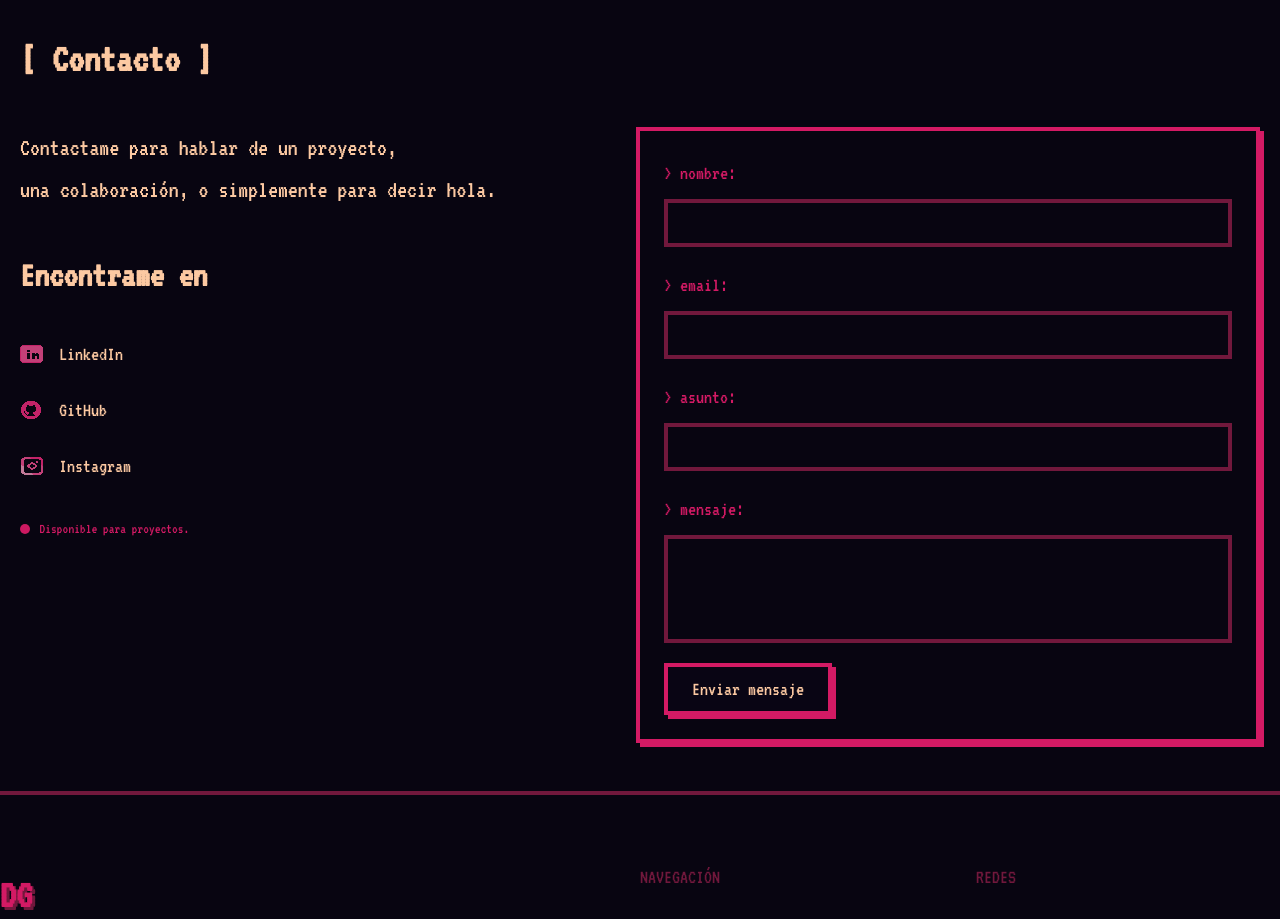
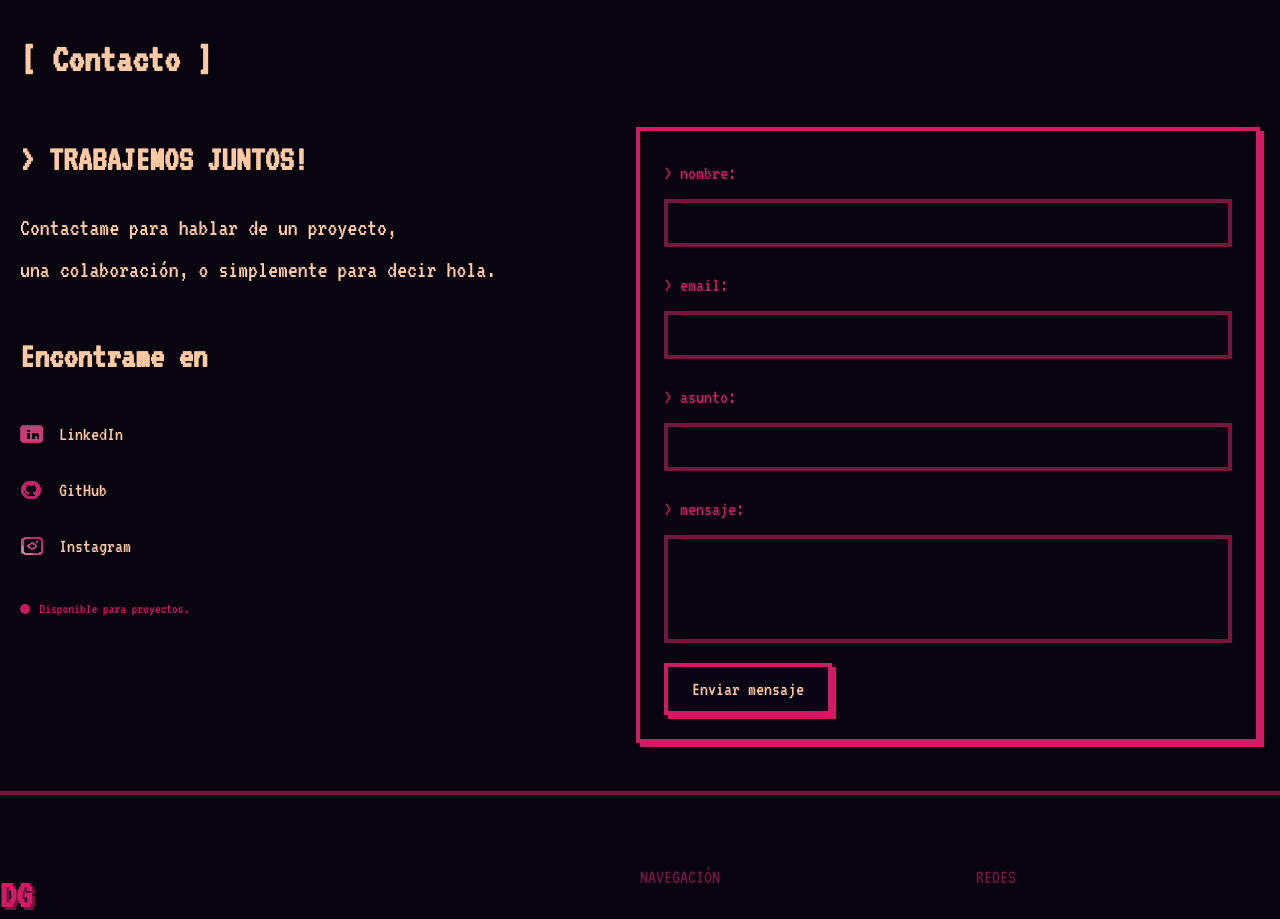
Before and after one commit to dbetania2/mi-portfolio, a Next.js app: page / in a window 1280 px wide. Shown: the part 2980-3899 px from the top of the page. Built offline with nearby package versions, Linux system fonts and the light colour scheme; no server answers; the database is empty.

Commit message:
style: actualizar sección de contacto con nuevo copy y estructura

```diff
--- a/src/components/contact/Contact.tsx
+++ b/src/components/contact/Contact.tsx
@@ -56,12 +56,14 @@ export default function Contact() {
           <div className={styles.social}>
 
             <div className={styles.introBlock}>
-              <p className={styles.intro}>
-                Contactame para hablar de un proyecto,<br />
-                una colaboración, o simplemente para decir hola.
-              </p>
+          <h3 className={styles.socialTitle}>&gt; TRABAJEMOS JUNTOS!</h3>
+          <p className={styles.intro}>
+            Contactame para hablar de un proyecto,<br />
+            una colaboración, o simplemente para decir hola.
+          </p>
+        </div>
 
-            </div>
+
 
             <div className={styles.socialBlock}>
               <h3 className={styles.socialTitle}>Encontrame en</h3>
```
